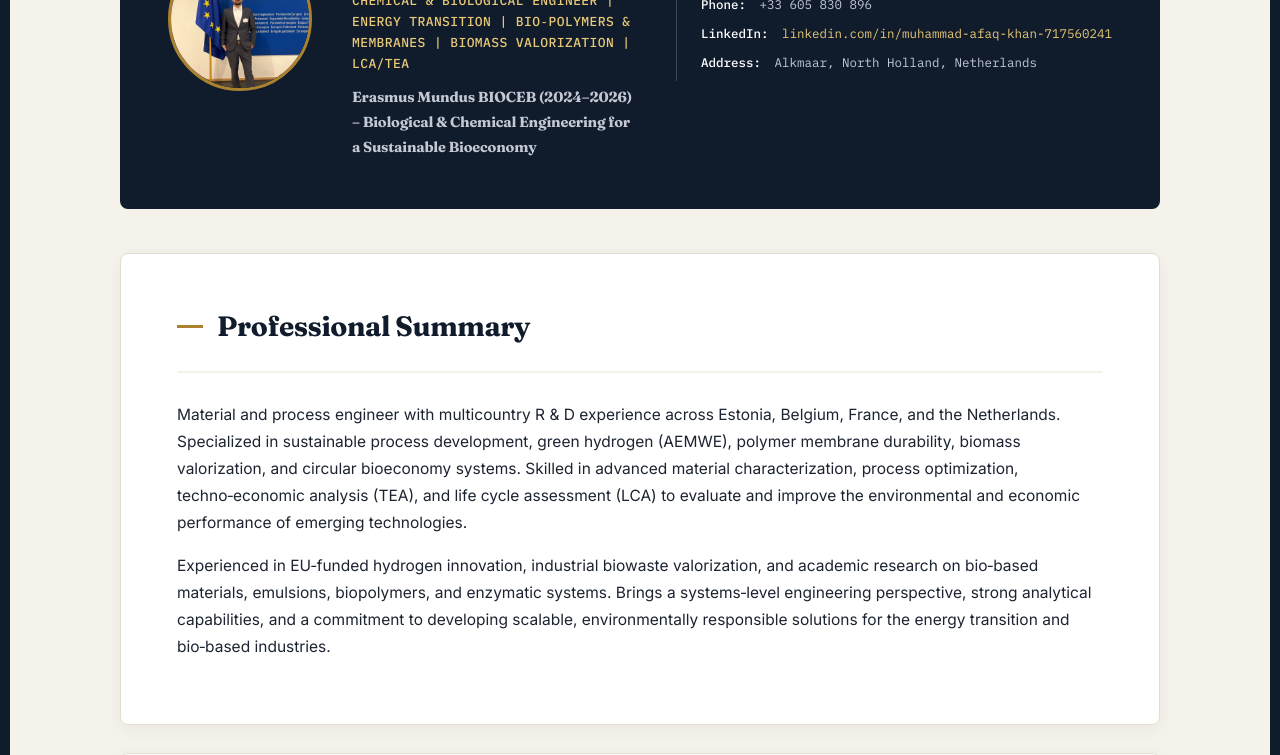
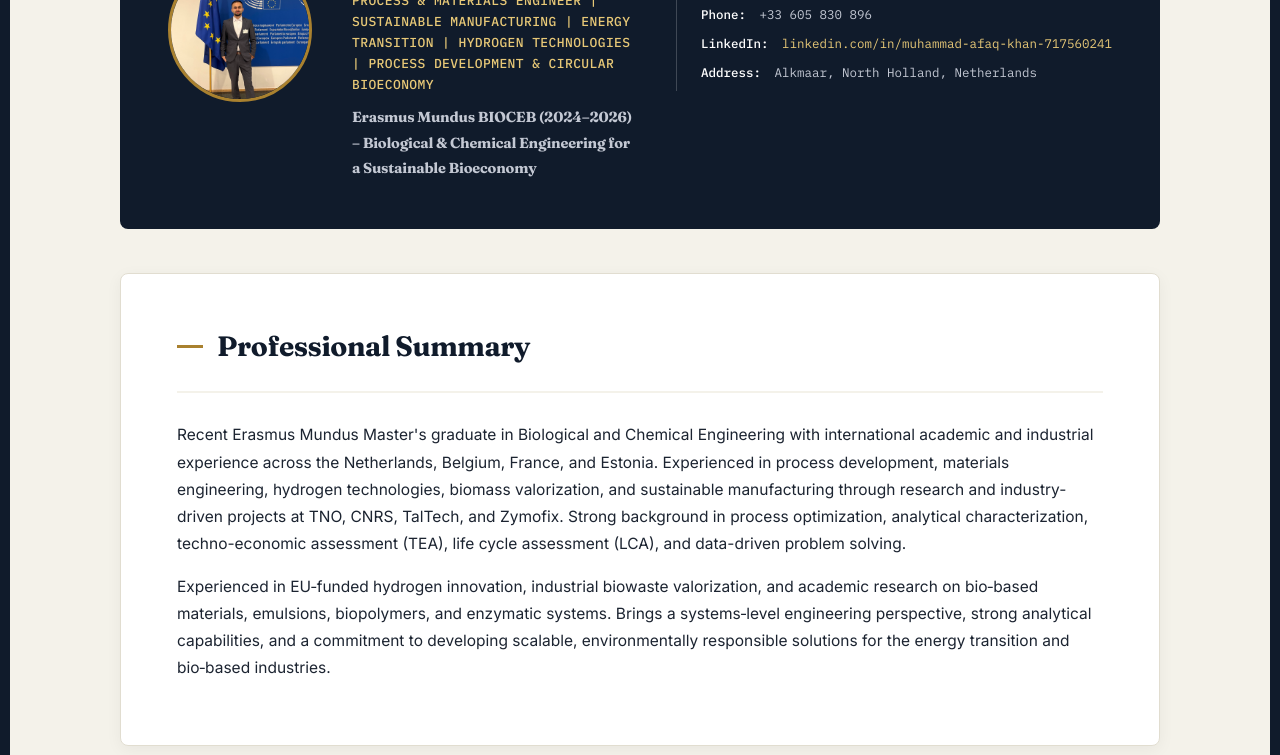
Before and after one commit to makhan7x-stack/muhammad-afaq-khan.github.io, a plain HTML site: page index.html in a window 1280 px wide. Shown: the part 236-991 px from the top of the page. Drawn offline with Linux system fonts and the light colour scheme.

Commit message:
Revise professional title and summary in index.html
Updated professional title and summary to reflect recent academic achievements and experience in sustainable manufacturing and hydrogen technologies.

```diff
--- a/index.html
+++ b/index.html
@@ -15,7 +15,7 @@
 
     <div class="hero-center">
         <h1 class="name">                         Muhammad Afaq Khan</h1>
-        <h2 class="title"> Chemical & Biological Engineer | Energy Transition | Bio‑Polymers & Membranes | Biomass Valorization | LCA/TEA </h2>
+        <h2 class="title"> Process & Materials Engineer | Sustainable Manufacturing | Energy Transition | Hydrogen Technologies | Process Development & Circular Bioeconomy </h2>
 
         <h3 class="degree"> Erasmus Mundus BIOCEB (2024–2026) – Biological & Chemical Engineering for a Sustainable Bioeconomy</h3>
     </div>
@@ -38,11 +38,9 @@
 <section class="section slide-up">
     <h2 class="section-title">Professional Summary</h2>
     <p>
-        Material and process engineer with multicountry R & D experience across Estonia, Belgium,
-        France, and the Netherlands. Specialized in sustainable process development, green hydrogen (AEMWE), polymer membrane
-        durability, biomass valorization, and circular bioeconomy systems. Skilled in advanced material characterization,
-        process optimization, techno‑economic analysis (TEA), and life cycle assessment (LCA) to
-        evaluate and improve the environmental and economic performance of emerging technologies.
+        Recent Erasmus Mundus Master's graduate in Biological and Chemical Engineering with international academic and industrial experience across the Netherlands, Belgium, France, and Estonia. Experienced in process development, materials engineering, hydrogen technologies, biomass valorization, and sustainable manufacturing through research and industry-driven projects at TNO, CNRS, TalTech, and Zymofix. Strong background in process optimization, analytical characterization, techno-economic assessment (TEA), life cycle assessment (LCA), and data-driven problem solving.
+
+
     </p>
     <p>
         Experienced in EU‑funded hydrogen innovation, industrial biowaste valorization, and academic research on bio‑based
```
